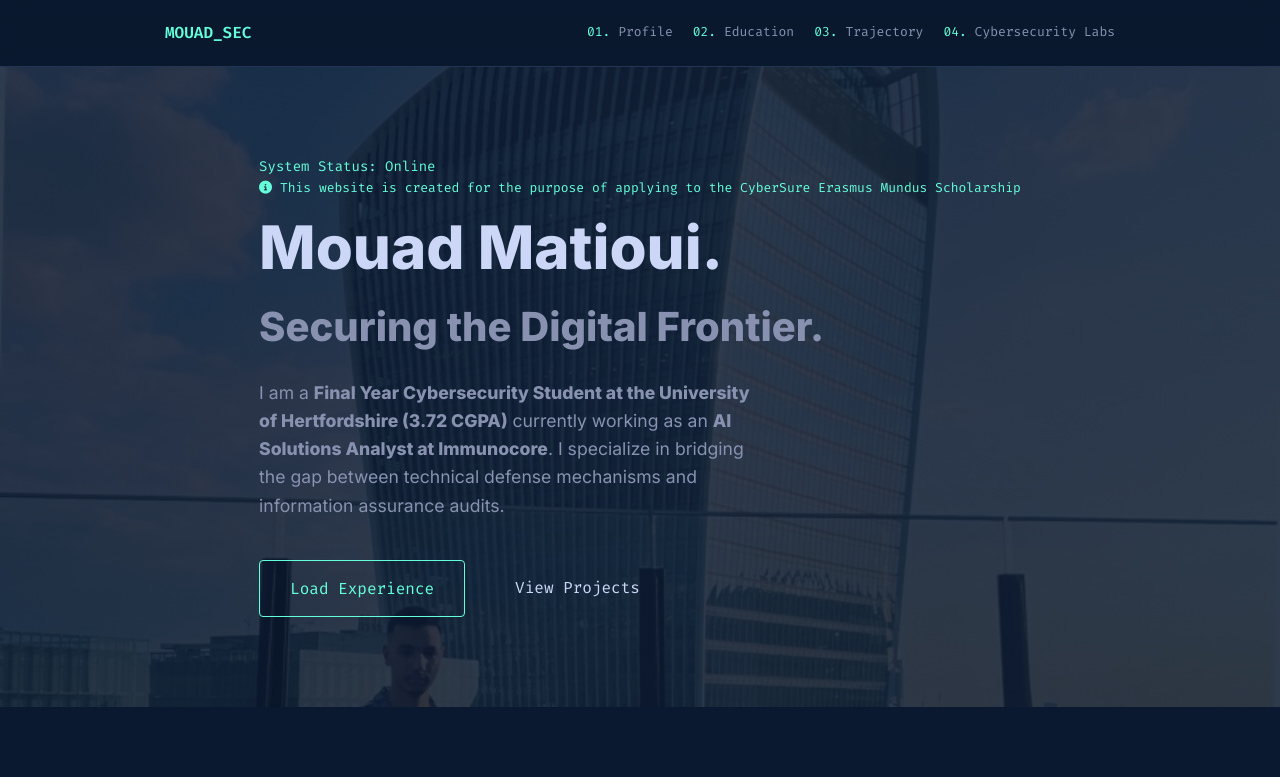
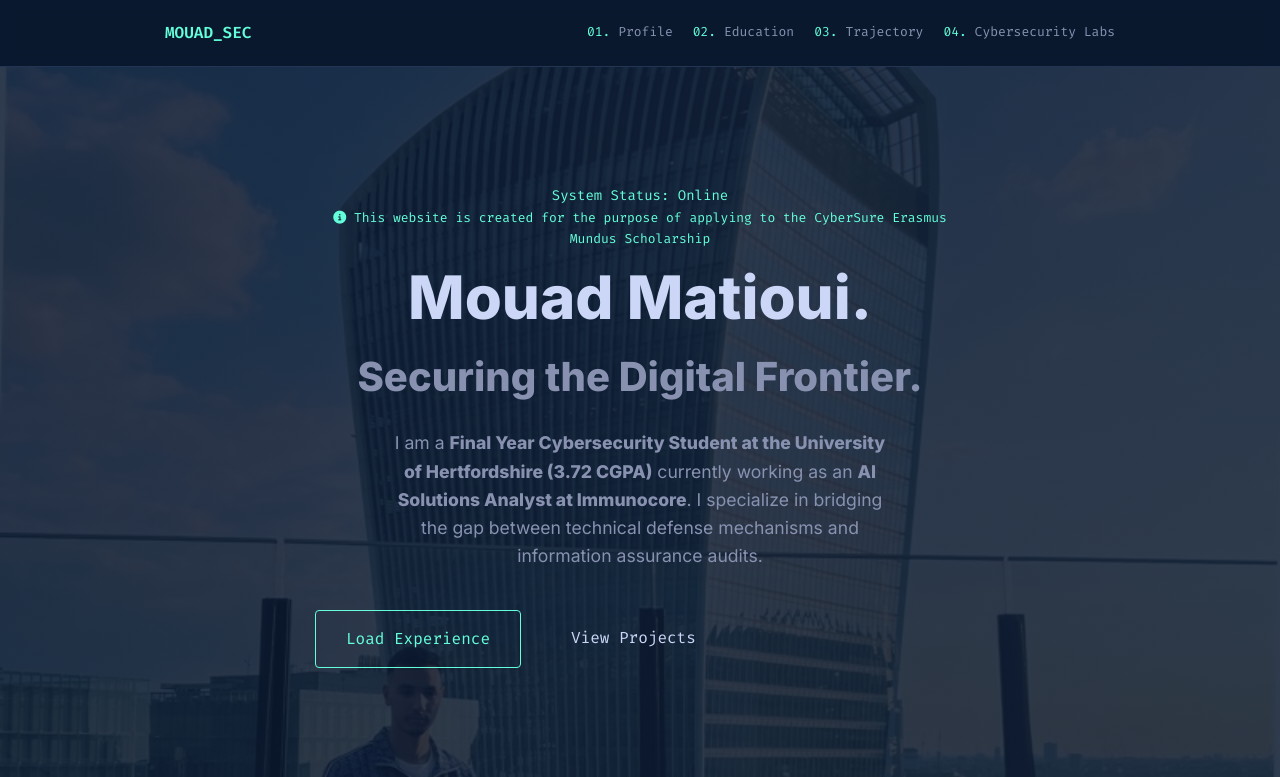
Before and after one commit to MATIOUI59/MATIOUI59.github.io, a plain HTML site: page index.html in a window 1280 px wide. Shown: the top 777 px of the page. Drawn offline with Linux system fonts and the light colour scheme.

Commit message:
Update style.css

```diff
--- a/style.css
+++ b/style.css
@@ -74,14 +74,33 @@ a { text-decoration: none; color: inherit; transition: 0.3s; }
 
 /* HERO WITH BACKGROUND IMAGE */
 .hero {
-    min-height: 80vh;
+    min-height: 90vh;
     display: flex;
     align-items: center;
+    justify-content: center;
+    text-align: center;
     position: relative;
-    background-image: linear-gradient(rgba(10, 25, 47, 0.85), rgba(10, 25, 47, 0.85)), url('./pic.jpg');
+    background-image:
+      linear-gradient(rgba(10, 25, 47, 0.85), rgba(10, 25, 47, 0.85)),
+      url('./pic.jpg');
     background-size: cover;
     background-position: center;
 }
+.hero .container {
+    max-width: 700px;
+}
+.hero h1 {
+    font-size: 56px;
+}
+
+.hero .sub-heading {
+    font-size: 32px;
+}
+
+.hero-desc {
+    margin: 0 auto 40px;
+}
+
 .hero h1 { font-size: 60px; color: var(--heading); line-height: 1.1; margin: 15px 0; }
 .hero .sub-heading { font-size: 40px; color: var(--text); margin-bottom: 20px; }
 .hero-desc { max-width: 500px; margin-bottom: 40px; font-size: 1.1rem; }
```
